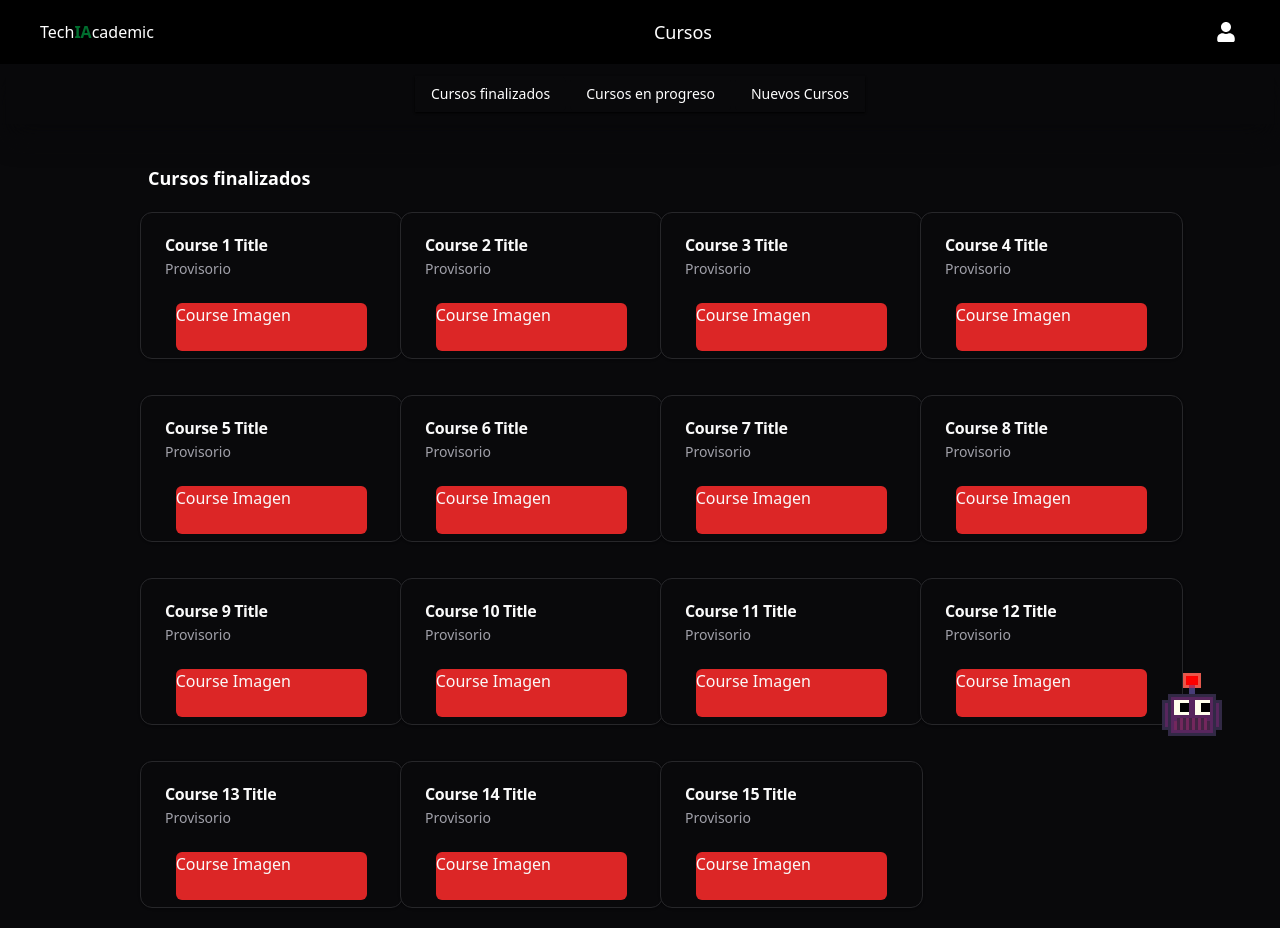
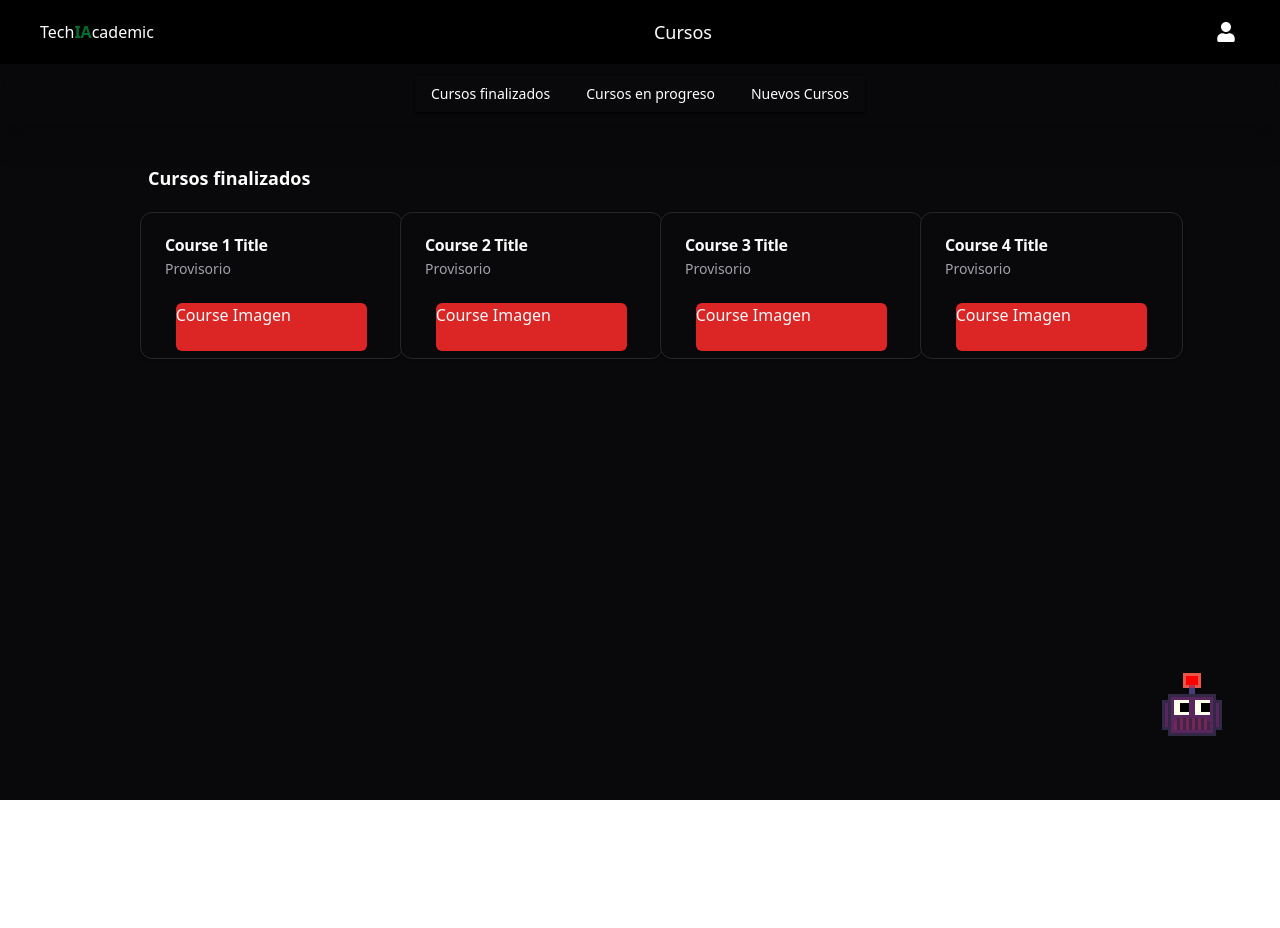
Before and after one commit to No-Country-simulation/s16-11-n-python-react, a React (Vite) app in the folder frontend/: page /courses/finish-courses in a window 1280 px wide. After the commit the page ends 800 px from the top, so only its background shows below. Built offline with nearby package versions, Linux system fonts and the light colour scheme.

Commit message:
feat: new-courses, finish-courses, and courses-in--prgress pages

```diff
--- a/frontend/src/pages/FinishCourses.tsx
+++ b/frontend/src/pages/FinishCourses.tsx
@@ -26,7 +26,7 @@ export const FinishCourses = () => {
         <div className="w-[80%] mx-auto">
           <h2 className="text-lg font-bold p-5">Cursos finalizados</h2>
           <div className="w-full h-full grid grid-cols-1 sm:grid-cols-2 md:grid-cols-3 lg:grid-cols-4 gap-4">
-            {Array.from({ length: 15 }).map((_, index) => (
+            {Array.from({ length: 4 }).map((_, index) => (
               <Card className="flex flex-col justify-around md:mx-3 mx-auto w-[263px] h-[147px] mb-5">
                 <CardHeader>
                   <CardTitle>Course {index + 1} Title</CardTitle>
--- a/frontend/src/pages/NewCourses.tsx
+++ b/frontend/src/pages/NewCourses.tsx
@@ -26,7 +26,7 @@ export const NewCourses = () => {
         <div className="w-[80%] mx-auto">
           <h2 className="text-lg font-bold p-5">Cursos nuevos</h2>
           <div className="w-full h-full grid grid-cols-1 sm:grid-cols-2 md:grid-cols-3 lg:grid-cols-4 gap-4">
-            {Array.from({ length: 9 }).map((_, index) => (
+            {Array.from({ length: 15 }).map((_, index) => (
               <Card className="flex flex-col justify-around md:mx-3 mx-auto w-[263px] h-[147px] mb-5">
                 <CardHeader>
                   <CardTitle>Course {index + 1} Title</CardTitle>
--- a/frontend/src/pages/index.ts
+++ b/frontend/src/pages/index.ts
@@ -3,7 +3,6 @@ export { Home } from './Home';
 export { About } from './About';
 export { CourseDetail } from './CourseDetail';
 export { ClassPage } from './ClassPage';
-export { Courses } from './Courses';
 export { CoursesInProgress } from './CoursesInProgress';
 export { FinishCourses } from './FinishCourses';
 export { NewCourses } from './NewCourses';
```
